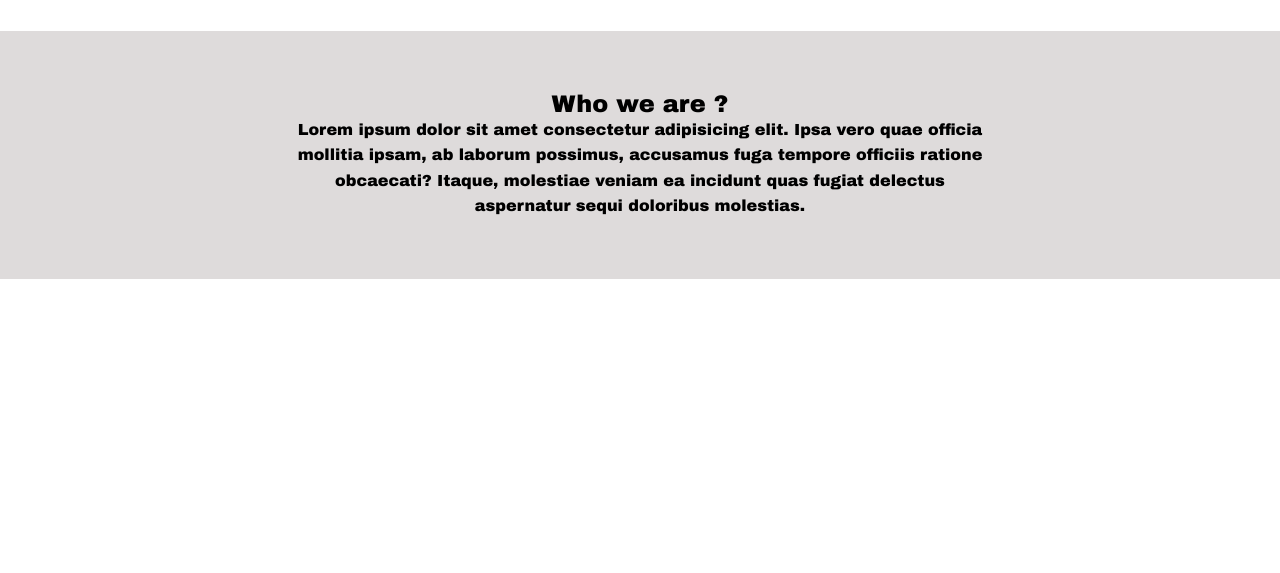
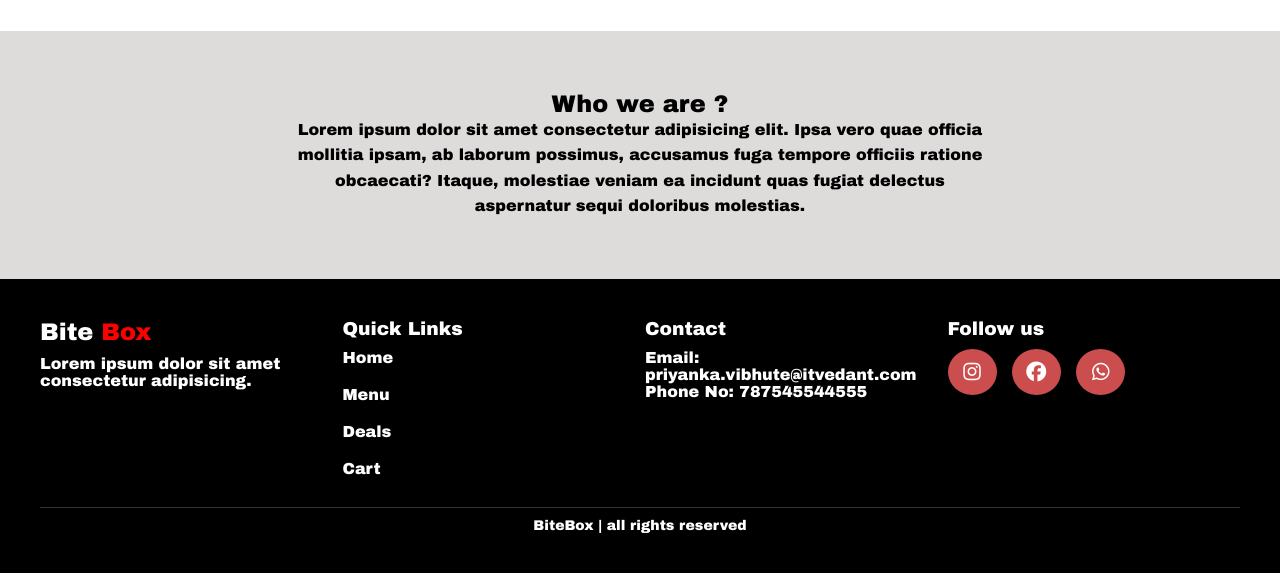
Before and after one commit to Priya-Vibhute/bitebox-A217, a plain HTML site: page index.html in a window 1280 px wide. Shown: the part 1144-1717 px from the top of the page. Before the commit the page ends 1423 px from the top, so only its background shows below. Drawn offline with Linux system fonts and the light colour scheme; a web font is replaced by a local one.

Commit message:
footer added

```diff
--- a/css/style.css
+++ b/css/style.css
@@ -507,3 +507,70 @@ tbody tr {
   padding: 5px 10px;
   border-radius: 10px;
 }
+
+
+footer
+{
+  background-color: black;
+  color: white;
+  padding: 40px;
+}
+
+.footer-container
+{
+   display: grid;
+   grid-template-columns: repeat(4,1fr);
+   gap: 10px;
+}
+
+footer h2,h3
+{
+  /* color: aqua; */
+  margin-bottom: 10px;
+}
+
+.footer-box span
+{
+  color: red;
+}
+
+footer a
+{
+  color: white;
+  text-decoration: none;
+}
+
+
+.footer-bottom
+{
+    text-align: center;
+    margin-top: 30px;
+    padding-top: 10px;
+    border-top:  1px solid #333;
+    font-size: 14px;
+}
+
+.footer-box ul
+{
+  display: flex;
+  flex-direction: column;
+}
+
+
+.special-icons a
+{
+  display: inline-block;
+  background-color: rgb(204, 77, 77);
+  padding: 12px;
+  border-radius: 50%;
+  font-size: 20px;
+  margin-right: 10px;
+
+}
+
+
+.special-icons a:hover
+{
+  color: white;
+  background-color: darkred;
+}
--- a/index.html
+++ b/index.html
@@ -93,6 +93,41 @@
      </section>
 
 
-    <footer></footer>
+    <!-- Footer section -->
+    <footer>
+       <div class="footer-container">
+        <div class="footer-box">
+          <h2>Bite <span>Box</span></h2>
+          <p>Lorem ipsum dolor sit amet consectetur adipisicing.</p>
+        </div>
+       <div class="footer-box">
+                <H3>Quick Links</H3>
+                <ul>
+                    <li><a href="index.html">Home</a></li>
+                    <li><a href="menu.html">Menu</a></li>
+                    <li><a href="biteDeals.html">Deals</a></li>
+                    <li><a href="cart.html">Cart</a></li>
+                </ul>
+            </div>
+        <div class="footer-box">
+           <h3>Contact</h3>
+           <p>Email: priyanka.vibhute@itvedant.com</p>
+           <p>Phone No: 787545544555</p>
+        </div>
+        <div class="footer-box">
+           <h3>Follow us</h3>
+           <div class="special-icons">
+                <a href=""><i class="fa-brands fa-instagram"></i></a>
+                <a href=""><i class="fa-brands fa-facebook"></i></a>
+                <a href=""><i class="fa-brands fa-whatsapp"></i></a>
+           </div>
+        </div>
+       </div>
+
+       <div class="footer-bottom">
+          <p>BiteBox | all rights reserved</p>
+       </div>
+
+    </footer>
   </body>
 </html>
```
Also changed, not shown: practice/outlineObjectFit.html (added, +18 -0 lines), practice/stylesheets/style1.css (+24 -0 lines).
